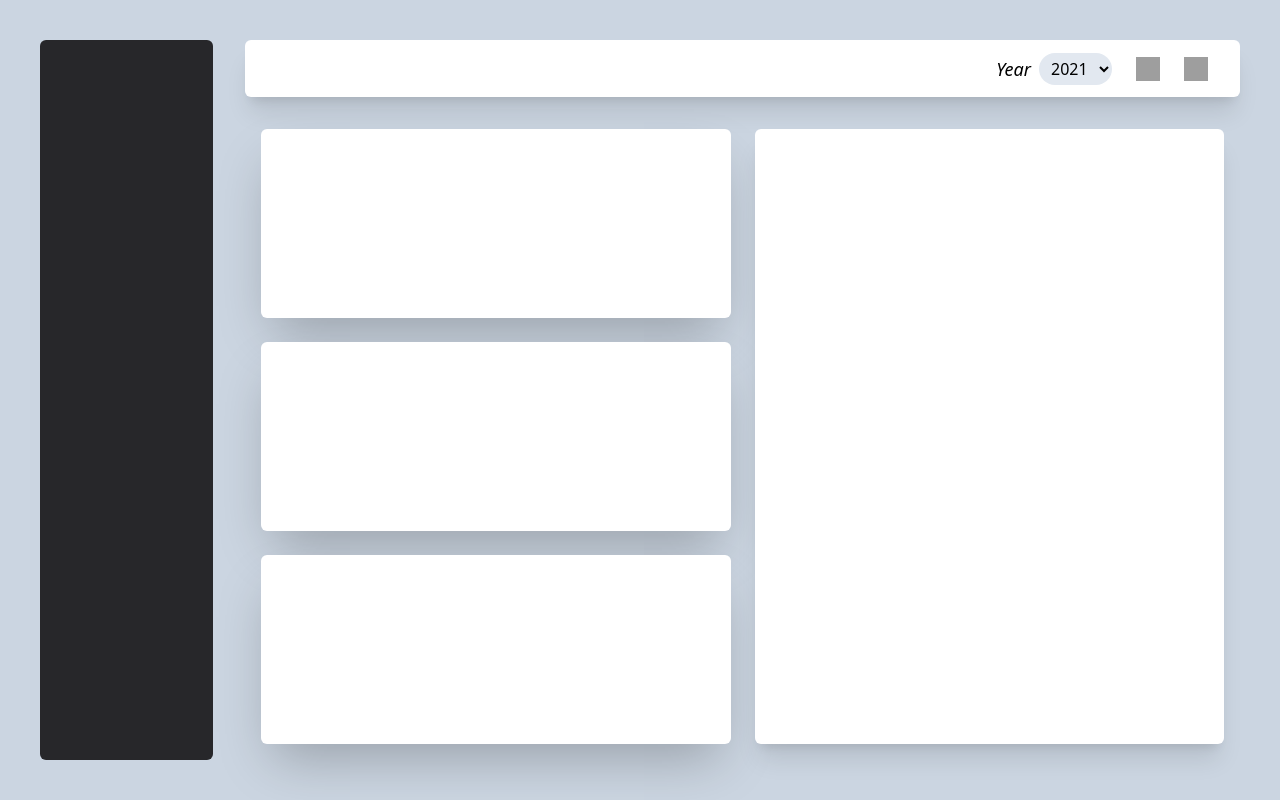
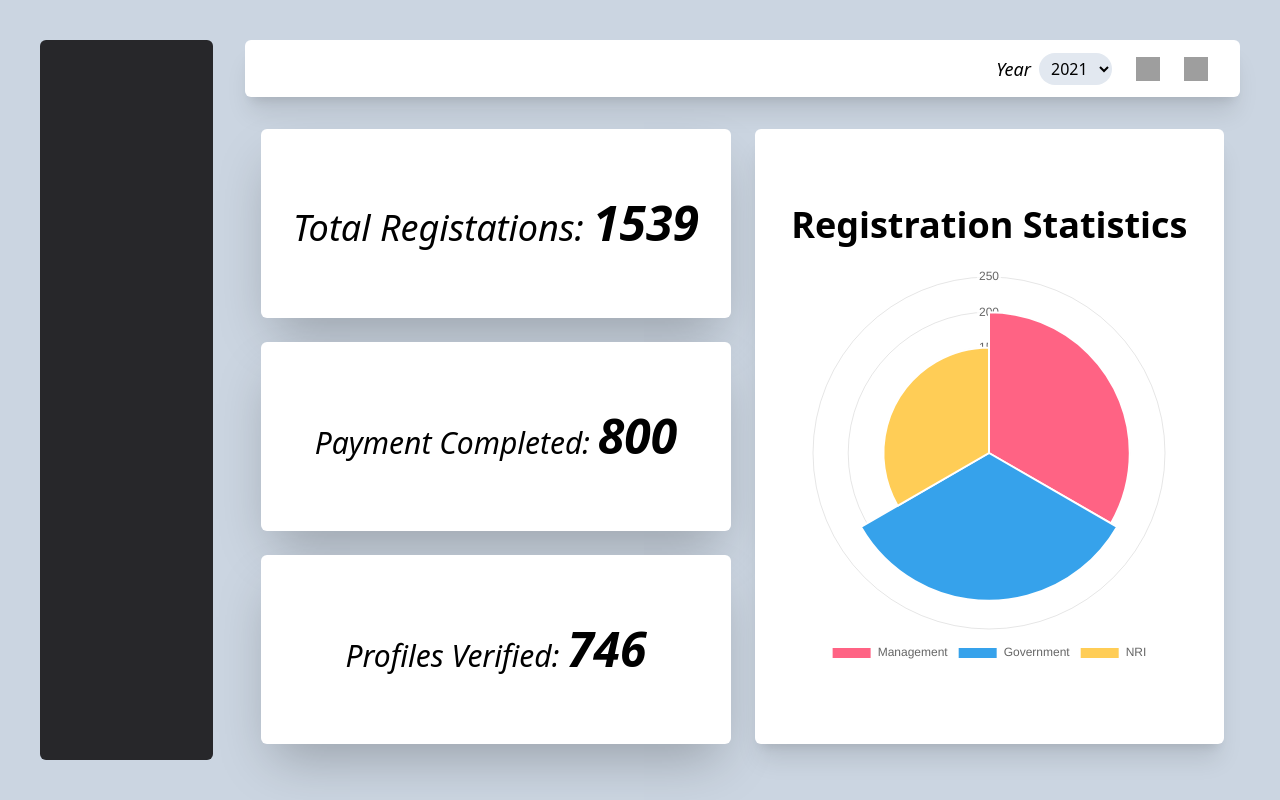
Before and after one commit to AmalS24/new-ams-frontend, a React (Create React App) app: page / in a window 1280 px wide. Built offline with nearby package versions, Linux system fonts and the light colour scheme; grey boxes are pictures that could not be loaded.

Commit message:
admin-chart-add

```diff
--- a/package.json
+++ b/package.json
@@ -6,10 +6,14 @@
     "@testing-library/jest-dom": "^5.16.1",
     "@testing-library/react": "^12.1.2",
     "@testing-library/user-event": "^13.5.0",
+    "axios": "^0.25.0",
+    "chart.js": "^3.7.0",
     "react": "^17.0.2",
+    "react-chartjs-2": "^4.0.1",
     "react-dom": "^17.0.2",
     "react-scripts": "5.0.0",
     "react-toastify": "^8.1.0",
+    "tw-elements": "^1.0.0-alpha9",
     "web-vitals": "^2.1.4"
   },
   "scripts": {
--- a/public/index.html
+++ b/public/index.html
@@ -29,6 +29,7 @@
   <body>
     <noscript>You need to enable JavaScript to run this app.</noscript>
     <div id="root"></div>
+
     <!--
       This HTML file is a template.
       If you open it directly in the browser, you will see an empty page.
--- a/src/App.js
+++ b/src/App.js
@@ -3,6 +3,7 @@
 import NriForm from "./ams-client/NriForm";
 import RegisterForm from "./RegisterForm";
 import Home from "./ams-admin/Home";
+import ChartDemo from "./ams-admin/ChartDemo";
 
 const App = () => {
   return (
@@ -11,7 +12,7 @@
       {/* <LoginForm /> */}
       {/* <NriForm /> */}
       <Home />
-    </>
+   </>
   );
 };
 
--- /dev/null
+++ b/src/ams-admin/ChartDemo.js
@@ -0,0 +1,60 @@
+import React, { useState, useEffect } from "react";
+import { Chart as ChartJS, ArcElement, BarElement,Tooltip, Legend ,LinearScale ,CategoryScale ,PointElement ,LineElement ,RadialLinearScale} from 'chart.js'
+import { Doughnut ,Line ,Bar, PolarArea }  from "react-chartjs-2";
+
+ChartJS.register(
+    RadialLinearScale,
+    CategoryScale,
+    LinearScale,
+    Tooltip,
+    Legend,
+    ArcElement,
+    PointElement,
+    BarElement
+)
+
+const ChartDemo = () => {
+    const data = {
+        labels: [
+          'Management',
+          'Government',
+          'NRI'
+        ],
+        datasets: [{
+          label: 'Registration Data',
+          data: [200, 210, 150],
+          backgroundColor: [
+            'rgb(255, 99, 132)',
+            'rgb(54, 162, 235)',
+            'rgb(255, 205, 86)'
+          ],
+          hoverOffset: 4,
+        }]
+      };
+    var options = {
+        maintainAspectRatio : false,
+        scale: {
+            gridLines: {
+                display:false
+            }
+        },
+        plugins: {
+            legend: {
+              position: 'bottom',
+            }
+          }
+
+    }
+
+  return (
+      <div>
+          <PolarArea
+          data={data}
+          height={400}
+          options={options}
+          />
+      </div>
+  );
+};
+
+export default ChartDemo;
--- a/src/ams-admin/Home.js
+++ b/src/ams-admin/Home.js
@@ -1,33 +1,60 @@
-import React from 'react';
+import React, { useState } from "react";
+import ChartDemo from "./ChartDemo.js"
 
 const Home = () => {
-  return <div className='w-screen h-screen flex items-center p-6 justify-center bg-slate-300'>
+
+
+  return (
+    <div className="w-screen h-screen flex items-center p-6 justify-center bg-slate-300">
       <div className="w-1/6 flex p-4 h-full">
         <div className="w-full h-full bg-zinc-800 rounded-md"></div>
       </div>
       <div className="w-5/6 flex space-y-4 flex-col p-4 h-full">
         <div className="w-full h-16 rounded-md flex justify-end px-8 items-center bg-white shadow-xl ">
           <p className="text-lg italic">Year</p>
-              <select defaultValue="2021"className='w-auto ml-2 px-2 bg-slate-200 rounded-full h-8'>
+          <select
+            defaultValue="2021"
+            className="w-auto ml-2 px-2 bg-slate-200 rounded-full h-8"
+          >
             <option value="2019">2019</option>
             <option value="2020">2020</option>
             <option value="2021">2021</option>
             <option value="2022">2022</option>
           </select>
-              <img src='https://cdn-icons-png.flaticon.com/512/2645/2645897.png' alt="log-out" className="ml-6 w-6 h-6" />
-              <img src='https://cdn-icons-png.flaticon.com/512/402/402593.png' alt="log-out" className="ml-6 w-6 h-6" />
-
+          <img
+            src="https://cdn-icons-png.flaticon.com/512/2645/2645897.png"
+            alt="log-out"
+            className="ml-6 w-6 h-6"
+          />
+          <img
+            src="https://cdn-icons-png.flaticon.com/512/402/402593.png"
+            alt="log-out"
+            className="ml-6 w-6 h-6"
+          />
         </div>
         <div className="w-full h-full p-4 space-x-6 flex ">
           <div className="w-1/2 h-full flex flex-col  space-y-6">
-                  <div className="h-1/3 w-full bg-white rounded-md shadow-2xl"></div>
-                  <div className="h-1/3 w-full bg-white rounded-md shadow-2xl"></div>
-                  <div className="h-1/3 w-full bg-white rounded-md shadow-2xl"></div>
+            <div className="h-1/3 w-full p-5 flex items-center justify-center space-y-3 bg-white rounded-md shadow-2xl">
+              <p className="text-4xl text-center italic">Total Registations: <b className="text-5xl">1539</b></p>
+
+
             </div>
-              <div className="w-1/2 h-full shadow-xl bg-white rounded-md"></div>
+            <div className="h-1/3 w-full p-5 flex items-center justify-center space-y-3 bg-white rounded-md shadow-2xl">
+            <p className="text-3xl text-center italic">Payment Completed: <b className="text-5xl">800</b></p>
+            </div>
+            <div className="h-1/3 w-full p-5 flex items-center justify-center space-y-3 bg-white rounded-md shadow-2xl">
+            <p className="text-3xl text-center  italic">Profiles Verified: <b className="text-5xl">746</b></p>
             </div>
           </div>
-  </div>;
+          <div className="w-1/2 h-full flex flex-col items-center justify-center shadow-xl bg-white rounded-md">
+          <p className="text-center font-semibold mb-6 text-4xl">Registration Statistics</p>
+            <div className="w-[400px] h-[400px]"><ChartDemo /></div>
+
+          </div>
+        </div>
+      </div>
+    </div>
+  );
 };
 
 export default Home;
```
Also changed, not shown: tailwind.config.js (line endings or trailing spaces), 1 other file (tests, documents, lock files or other folders). Lines whose indentation alone changed are shown as unchanged.
